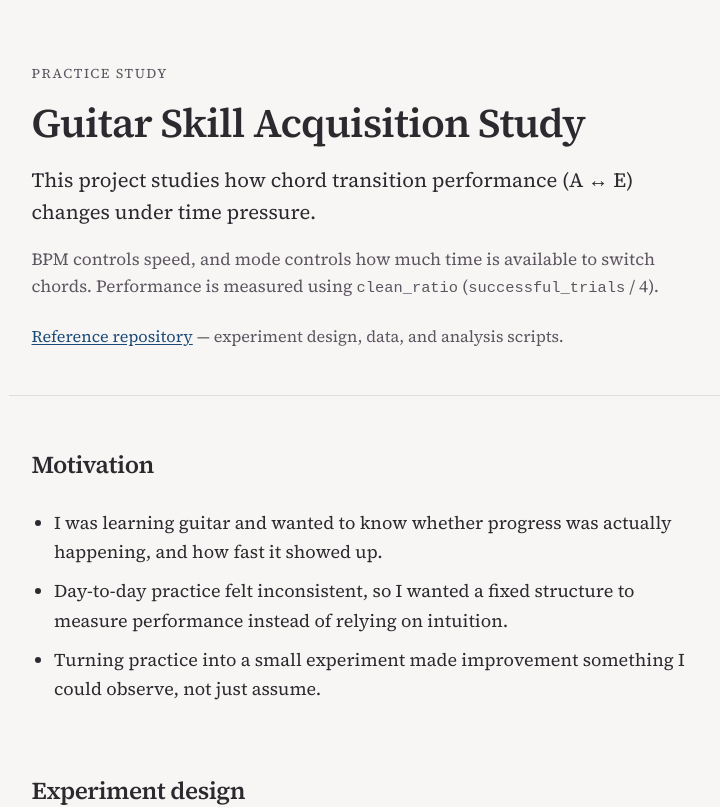
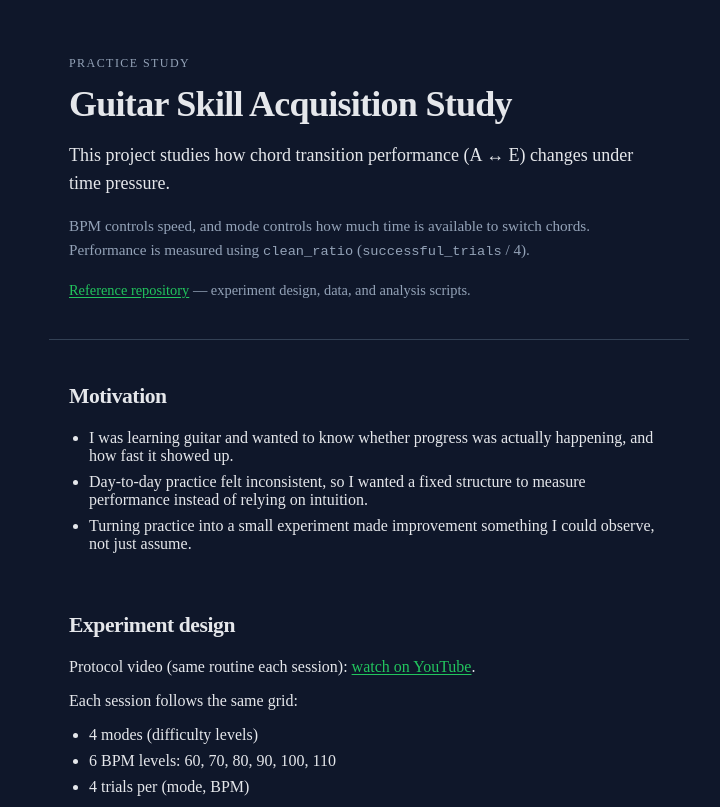
Before and after one commit to rishav-basnet/Guitar-Learning-Research-Website, a React (Vite) app: page / in a window 1280 px wide. Shown: the top 807 px of the page, without its empty margins (271-991 px from the left). Built offline with nearby package versions, Linux system fonts and the light colour scheme.

Commit message:
Add color system

```diff
--- a/src/index.css
+++ b/src/index.css
@@ -1,18 +1,13 @@
 :root {
-  --text: #2c292f;
-  --text-muted: #5c5660;
-  --bg: #f7f6f4;
-  --surface: #ffffff;
-  --border: #e0ddd8;
-  --accent: #1a4a7a;
+  /* Dark theme */
+  --bg: #0f172a;
+  --text: #e5e7eb;
+  --text-muted: #94a3b8;
+  --accent: #22c55e;
+  --card: #1e293b;
+  --surface: #1e293b;
+  --border: #334155;
 
-  font-family:
-    'Source Serif 4',
-    Georgia,
-    'Times New Roman',
-    serif;
-  font-size: 18px;
-  line-height: 1.65;
   color: var(--text);
   background-color: var(--bg);
   font-synthesis: none;
@@ -35,7 +30,7 @@ body {
 }
 
 ::selection {
-  background: rgba(26, 74, 122, 0.12);
+  background: rgba(34, 197, 94, 0.25);
 }
 
 a:focus-visible {
```
